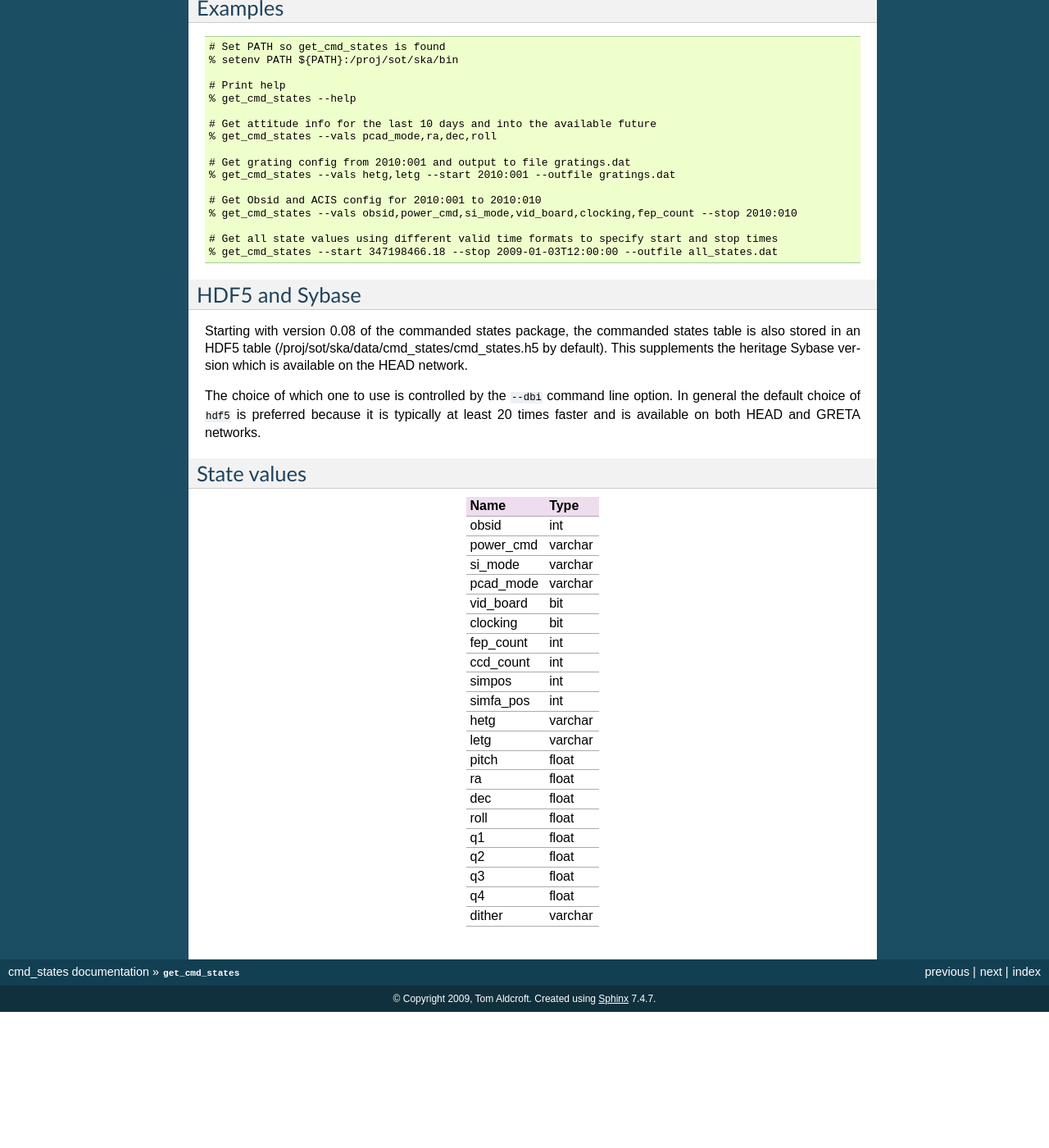
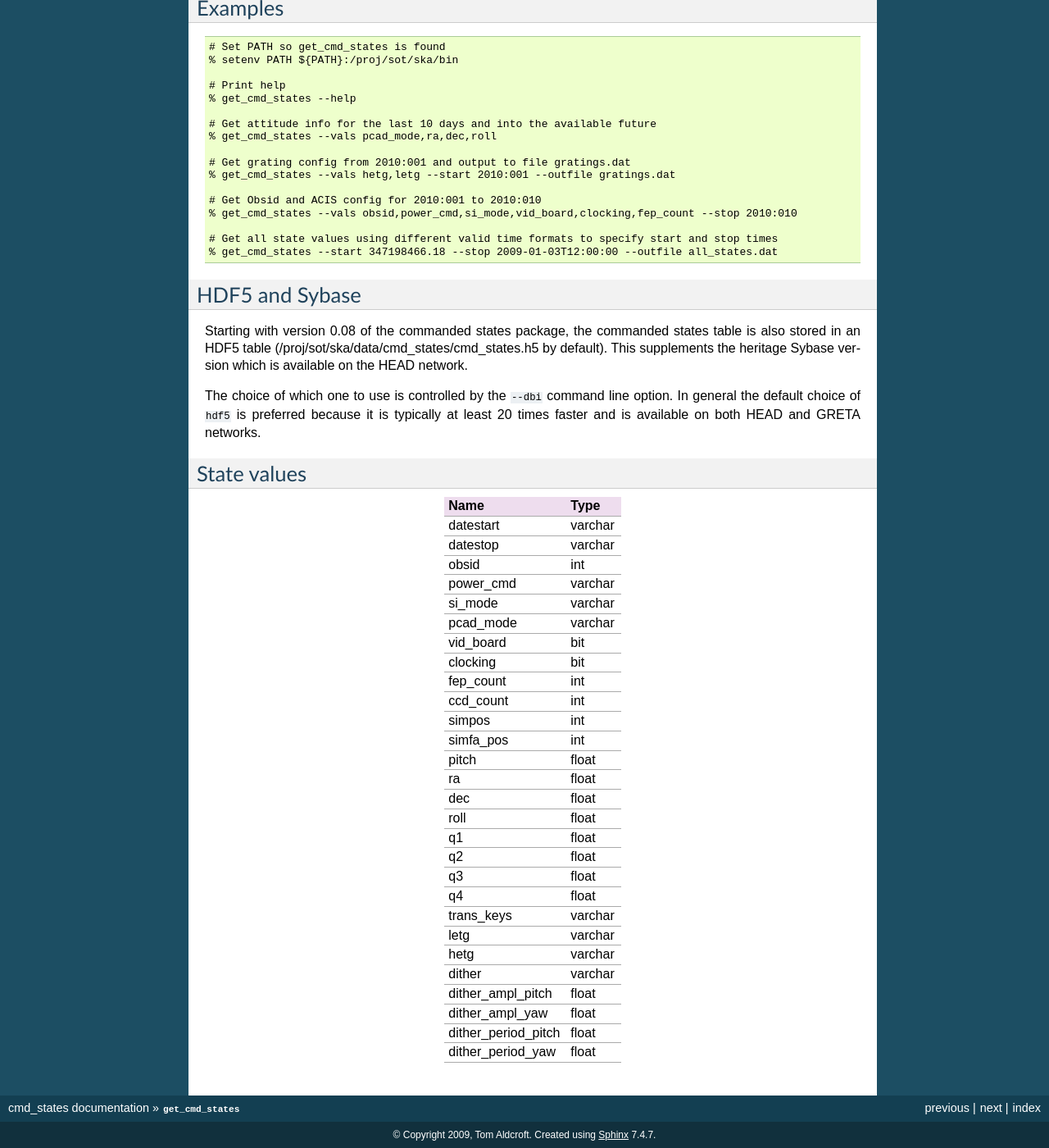
Before and after one commit to sot/chandra_cmd_states, a Sphinx documentation site: the page built from docs/get_cmd_states.rst, in a window 1280 px wide and 1400 px high, scrolled down 600 px. Shown: the whole window at 82% size. Built offline with Sphinx 7.4.7, drawn with Linux system fonts in a browser that asks for light colours; the version number could not be read and is left out; before the commit the page ends 1834 px from its top, so only the background shows below that.

Commit message:
Add dither amplitude and period to cmd_states

```diff
--- a/docs/get_cmd_states.rst
+++ b/docs/get_cmd_states.rst
@@ -74,28 +74,35 @@ networks.
 State values
 ------------
 
-============   =========
-Name           Type
-============   =========
- obsid         int
- power_cmd     varchar
- si_mode       varchar
- pcad_mode     varchar
- vid_board     bit
- clocking      bit
- fep_count     int
- ccd_count     int
- simpos        int
- simfa_pos     int
- hetg          varchar
- letg          varchar
- pitch         float
- ra            float
- dec           float
- roll          float
- q1            float
- q2            float
- q3            float
- q4            float
- dither        varchar
-============   =========
+==================== =========
+Name                 Type
+==================== =========
+ datestart           varchar
+ datestop            varchar
+ obsid               int
+ power_cmd           varchar
+ si_mode             varchar
+ pcad_mode           varchar
+ vid_board           bit
+ clocking            bit
+ fep_count           int
+ ccd_count           int
+ simpos              int
+ simfa_pos           int
+ pitch               float
+ ra                  float
+ dec                 float
+ roll                float
+ q1                  float
+ q2                  float
+ q3                  float
+ q4                  float
+ trans_keys          varchar
+ letg                varchar
+ hetg                varchar
+ dither              varchar
+ dither_ampl_pitch   float
+ dither_ampl_yaw     float
+ dither_period_pitch float
+ dither_period_yaw   float
+==================== =========
```
Also changed, not shown: docs/index.rst (+32 -28 lines), 4 other files.
